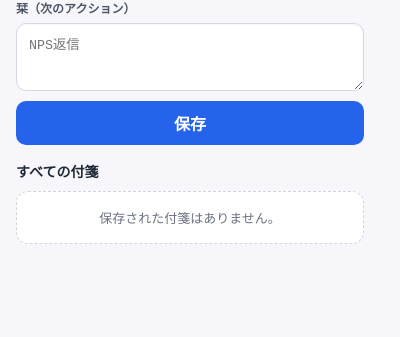
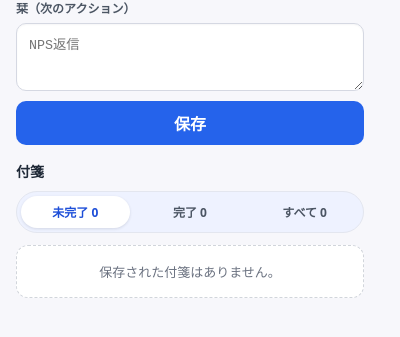
Before and after one commit to nemoto-works/web-shiori, a browser extension: page extension/popup.html in a window 400 px wide. Shown: the part 53-390 px from the top of the page. Drawn offline with Linux system fonts and the light colour scheme.

Commit message:
Implement Issue 32 popup status tabs

```diff
--- a/extension/popup.html
+++ b/extension/popup.html
@@ -19,9 +19,13 @@
     .section-header{display:flex;align-items:center;justify-content:space-between;gap:10px;margin:18px 0 10px;}
     h4{margin:0;font-size:14px;line-height:1.3;}
     #status{color:#6b7280;font-size:12px;white-space:nowrap;}
+    .note-tabs{display:grid;grid-template-columns:repeat(3,1fr);gap:6px;margin:0 0 12px;padding:4px;border:1px solid #e3e6ef;border-radius:999px;background:#eef2ff;}
+    .note-tab{padding:7px 8px;border:0;border-radius:999px;background:transparent;color:#4b5563;font-size:12px;font-weight:700;cursor:pointer;white-space:nowrap;}
+    .note-tab:hover{background:rgba(255,255,255,.62);color:#1d4ed8;}
+    .note-tab[aria-selected="true"]{background:#fff;color:#1d4ed8;box-shadow:0 1px 3px rgba(15,23,42,.12);}
     #notes{list-style:none;padding:0;margin:0;display:grid;gap:12px;max-height:430px;overflow:auto;}
     .note-item{display:grid;gap:10px;border:1px solid #e3e6ef;border-radius:14px;padding:12px;background:#fffdf4;box-shadow:0 1px 2px rgba(15,23,42,.06);}
-    .note-item--completed{background:#f3f4f6;border-color:#d9dde7;}
+    .note-item--completed{background:#f3f4f6;border-color:#d9dde7;box-shadow:none;opacity:.74;}
     .note-card-button{display:grid;gap:8px;width:100%;padding:0;border:0;background:transparent;color:inherit;text-align:left;cursor:pointer;}
     .note-card-button:hover .note-text{text-decoration:underline;text-decoration-thickness:1px;text-underline-offset:3px;}
     .note-text{margin:0;color:#111827;font-size:14px;font-weight:700;line-height:1.45;white-space:pre-wrap;overflow-wrap:anywhere;}
@@ -48,8 +52,13 @@
     </label>
     <button id="save" type="button">保存</button>
     <div class="section-header">
-      <h4>すべての付箋</h4>
+      <h4>付箋</h4>
       <div id="status"></div>
+    </div>
+    <div class="note-tabs" role="tablist" aria-label="付箋の表示状態">
+      <button id="tab-active" class="note-tab" type="button" role="tab" aria-selected="true" data-filter="active">未完了</button>
+      <button id="tab-completed" class="note-tab" type="button" role="tab" aria-selected="false" data-filter="completed">完了</button>
+      <button id="tab-all" class="note-tab" type="button" role="tab" aria-selected="false" data-filter="all">すべて</button>
     </div>
     <ul id="notes" aria-live="polite"></ul>
   </main>
--- a/extension/popup.js
+++ b/extension/popup.js
@@ -1,4 +1,16 @@
 const EMPTY_LIST_MESSAGE = '保存された付箋はありません。';
+const EMPTY_FILTER_MESSAGES = {
+  active: '未完了の付箋はありません。',
+  completed: '完了済みの付箋はありません。',
+  all: EMPTY_LIST_MESSAGE,
+};
+const TAB_LABELS = {
+  active: '未完了',
+  completed: '完了',
+  all: 'すべて',
+};
+
+let currentNoteFilter = 'active';
 
 async function getActiveTab() {
   const [tab] = await chrome.tabs.query({ active: true, currentWindow: true });
@@ -173,13 +185,43 @@ function createNoteItem(note, onComplete, onOpen) {
   return item;
 }
 
+function splitNotesByStatus(notes) {
+  return {
+    active: notes.filter((note) => !note.completed),
+    completed: notes.filter((note) => note.completed),
+  };
+}
+
+function getVisibleNotesByFilter(notesByStatus, filter) {
+  if (filter === 'completed') return notesByStatus.completed;
+  if (filter === 'all') return [...notesByStatus.active, ...notesByStatus.completed];
+  return notesByStatus.active;
+}
+
+function updateTabLabels(notesByStatus) {
+  const counts = {
+    active: notesByStatus.active.length,
+    completed: notesByStatus.completed.length,
+    all: notesByStatus.active.length + notesByStatus.completed.length,
+  };
+
+  document.querySelectorAll('.note-tab').forEach((tab) => {
+    const filter = tab.dataset.filter;
+    tab.textContent = `${TAB_LABELS[filter]} ${counts[filter]}`;
+    tab.setAttribute('aria-selected', String(filter === currentNoteFilter));
+  });
+}
+
 async function renderNotes() {
   const list = document.getElementById('notes');
   const status = document.getElementById('status');
   const notes = await window.webShioriStorage.getAllNotes();
   const sortedNotes = [...notes].sort((a, b) => (b.updatedAt || '').localeCompare(a.updatedAt || ''));
+  const notesByStatus = splitNotesByStatus(sortedNotes);
+  const visibleNotes = getVisibleNotesByFilter(notesByStatus, currentNoteFilter);
 
   list.replaceChildren();
+  updateTabLabels(notesByStatus);
 
   if (sortedNotes.length === 0) {
     const empty = document.createElement('li');
@@ -190,7 +232,16 @@ async function renderNotes() {
     return;
   }
 
-  sortedNotes.forEach((note) => {
+  if (visibleNotes.length === 0) {
+    const empty = document.createElement('li');
+    empty.className = 'empty-notes';
+    empty.textContent = EMPTY_FILTER_MESSAGES[currentNoteFilter];
+    list.appendChild(empty);
+    status.textContent = `${TAB_LABELS[currentNoteFilter]} 0件`;
+    return;
+  }
+
+  visibleNotes.forEach((note) => {
     list.appendChild(createNoteItem(note, async (targetNote) => {
       await window.webShioriStorage.updateNote(targetNote.id, { completed: true });
       await refreshTabsForUrl(targetNote.url);
@@ -198,12 +249,20 @@ async function renderNotes() {
     }, openOrFocusNoteUrl));
   });
 
-  status.textContent = `${sortedNotes.length}件の付箋を表示中`;
+  status.textContent = `${TAB_LABELS[currentNoteFilter]} ${visibleNotes.length}件 / 全${sortedNotes.length}件`;
 }
 
 document.addEventListener('DOMContentLoaded', async () => {
   const textarea = document.getElementById('note');
   const saveButton = document.getElementById('save');
+  const noteTabs = document.querySelectorAll('.note-tab');
+
+  noteTabs.forEach((tab) => {
+    tab.addEventListener('click', async () => {
+      currentNoteFilter = tab.dataset.filter || 'active';
+      await renderNotes();
+    });
+  });
 
   saveButton.addEventListener('click', async () => {
     const noteText = (textarea.value || '').trim();
```
Also changed, not shown: extension/smoke-test.mjs (+17 -1 lines), extension/manifest.json.
